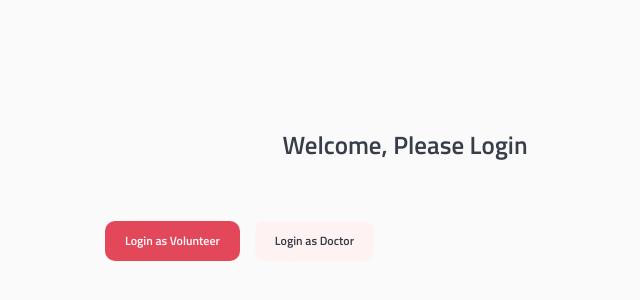
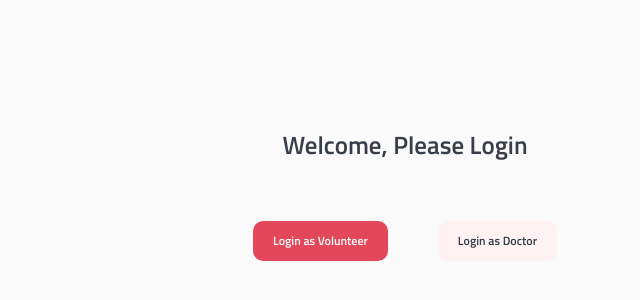
Before and after one commit to komyelizqa/bloodbank-client, a React (Vite) app: page /login in a window 1280 px wide. Shown: the part 208-508 px from the top of the page, without its empty margins (235-875 px from the left). Built offline with nearby package versions, Linux system fonts and the light colour scheme.

Commit message:
add buttons style for loginpage

```diff
--- a/src/pages/LoginPage/LoginPage.scss
+++ b/src/pages/LoginPage/LoginPage.scss
@@ -28,11 +28,14 @@
       flex-direction: column;
       gap: 1.5rem;
       width: 100%;
-      max-width: 300px;
+      max-width: 30rem;
+      justify-content: center;
 
       @include tablet {
         flex-direction: row;
-        max-width: 600px;
+        max-width: 60rem;
+        justify-content: center;
+        gap:5rem;
       }
     }
 
```
